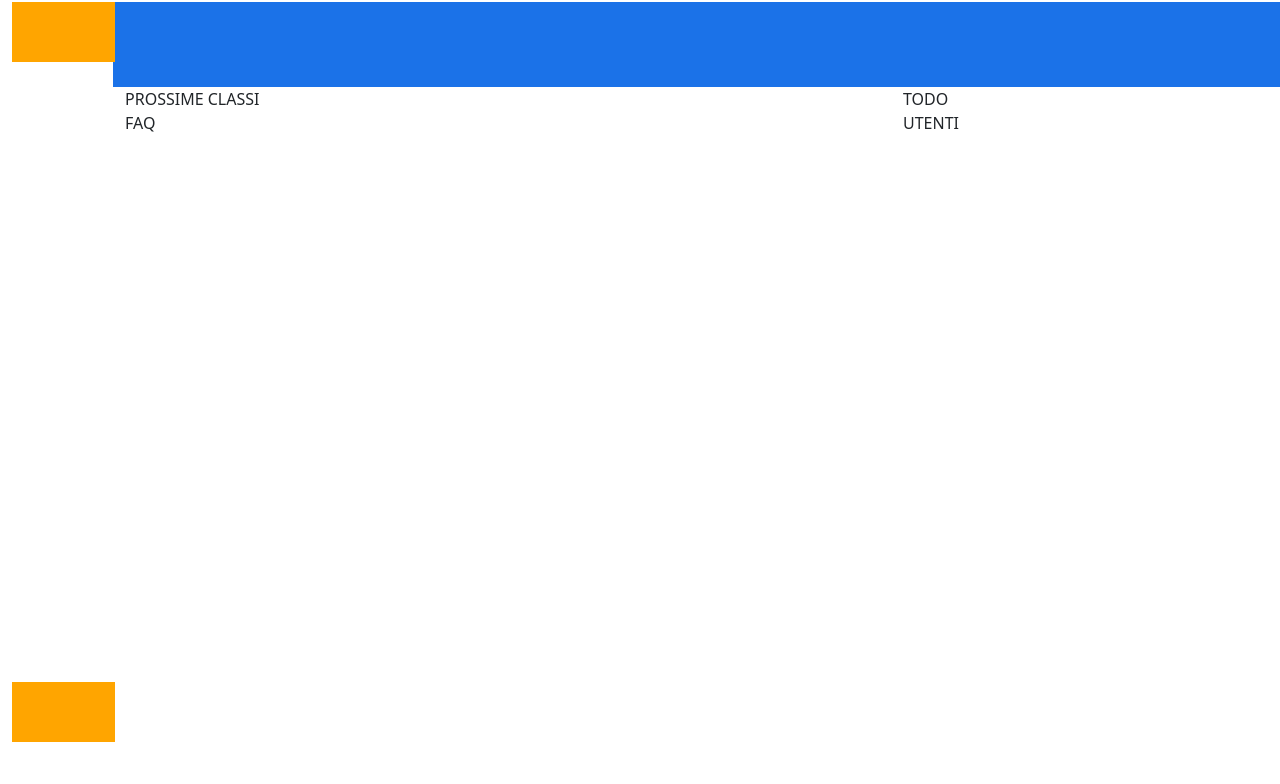
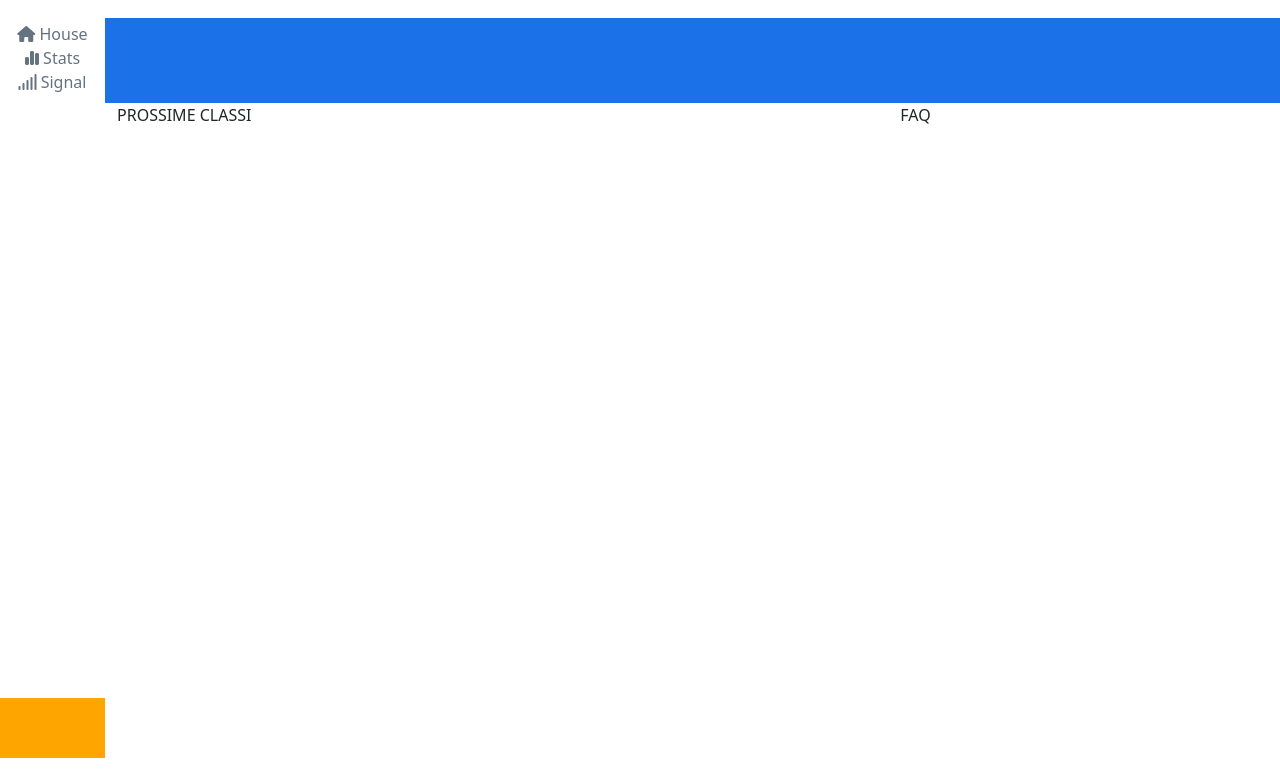
Before and after one commit to FabioBabaglioni/html-css-bootstrap-dashboard, a plain HTML site: page index.html in a window 1280 px wide. Shown: the part 48-832 px from the top of the page. Before the commit the page ends 800 px from the top, so only its background shows below. Drawn offline with nearby package versions, Linux system fonts and the light colour scheme.

Commit message:
nav-bar sx

```diff
--- a/css/style.css
+++ b/css/style.css
@@ -2,7 +2,9 @@
     border: solid 1px black;
 } */
 
-
+.ms_font_grey{
+    color: #65727f;
+}
 /* regole header */
 
 header > nav {
@@ -24,11 +26,7 @@ header > nav {
 
 /* regole main */
 .ms_sidebar_width{
-    width: 60px:
-}
-
-.ms_main_height{
-    height: calc(100vh - 50px);
+    width: 60px;
 }
 
 .ms_sidebar_height{
@@ -36,18 +34,17 @@ header > nav {
 }
 
 .ms_calc_dash{
-    width: calc(100vw - 105px);
+    width: calc(100vw - 60px);
 }
 
-.boolean{
+.ms_boolean{
+    width: 100%;
     height: 85px;
     background-color: #1b72e8;
 }
 
 .nav-sx-top{
     width: 100%;
-    height: 60px;
-    background-color: orange;
 }
 
 .nav-sx-bottom{
@@ -63,10 +60,6 @@ header > nav {
     overflow-y: auto;
 }
 
-.ms_margin{
-    padding-left: 10px;
-}
-
 .form-control{
     background-color: #e9ecef;;
 }
@@ -77,5 +70,9 @@ header > nav {
         width: 105px;
     }
 
+    .ms_calc_dash{
+        width: calc(100vw - 105px);
+    }
+
 
 }
--- a/index.html
+++ b/index.html
@@ -14,7 +14,7 @@
     <!-- nav-bar fissa -->
     <header>
 
-        <nav class="d-flex">
+        <nav class="d-flex align-items-center">
             <div class="container-fluid ">
                 <div class="row align-items-center ">
                     <div class="col-auto">
@@ -33,7 +33,7 @@
                             </div>
                           </form>
                     </div>
-                    <div class="col-auto">
+                    <div class="col-auto d-flex ">
                         <a class="navbar-brand" href="#">
                             <i class="d-none d-md-inline fa-solid fa-list"></i>
                             <i class="d-none d-md-inline fa-solid fa-circle-question"></i>
@@ -52,41 +52,46 @@
     <!-- parte centrale dashboard -->
     <main>
 
-        <div class="ms_main_height">
-            <div class="d-flex container-fluid">
-                <div class="ms_sidebar_width ms_sidebar_height position-relative">
-                    <div class="nav-sx-top">
+        <div class="d-flex py-3">
+            <div class="ms_sidebar_width ms_sidebar_height position-relative pt-1 ">
+                <div class="nav-sx-top ms_font_grey text-center md-text-left">
+                    <div class="">
+                        <a class="ms_font_grey" href="#"><i class="fa-solid fa-house"></i></a>
+                        <span class="d-none d-md-inline">House</span>
                     </div>
-                    <div class="nav-sx-bottom"></div>
+
+                    <div>
+                        <a class="ms_font_grey" href="#"><i class="fa-solid fa-chart-simple"></i></a>
+                        <span class="d-none d-md-inline">Stats</span>
+                    </div>
+
+                    <div>
+                        <a class="ms_font_grey" href="#"><i class="fa-solid fa-signal"></i></a>
+                        <span class="d-none d-md-inline">Signal</span>
+                    </div>
+
                 </div>
-                <div class="ms_calc_dash ms_margin">
+                <div class="nav-sx-bottom"></div>
+            </div>
+            <div class="ms_calc_dash">
+
+                    <div class="ms_boolean"></div>
+
+                <div class="container-fluid">
                     <div class="row ms_overflow">
-                        <div class="col-12 col-red boolean">
-                            <div class="my-4">
-                            </div>
-                        </div>
-
                         <div class="col-12 col-md-8">
                             PROSSIME CLASSI
                         </div>
-                        <div class="col-12 col-md-8 order-md-2">
+                        <div class="col-12 col-md-4">
                             FAQ
-
-                        </div>
-                        <div class="col-12 col-md-4 ">
-                            TODO
-
-                        </div>
-                        <div class="col-12 col-md-4 order-md-last">
-                            UTENTI
-
                         </div>
                     </div>
+                </div>
 
 
-                </div>
             </div>
         </div>
+
 
     </main>
 
```
